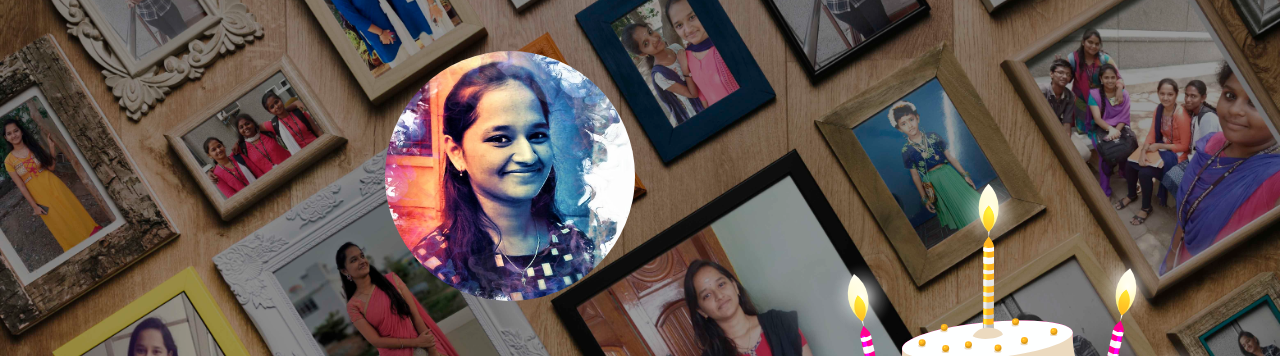
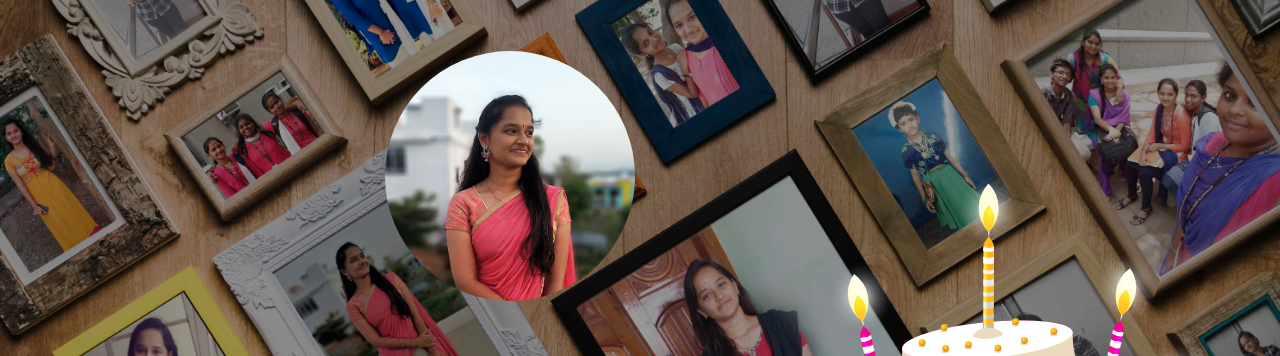
Before and after one commit to SwethaPeriappu/Tamil, a plain HTML site: page index.html in a window 1280 px wide. Shown: the part 64-420 px from the top of the page. Drawn offline with nearby package versions, Linux system fonts and the light colour scheme; some packages are replaced by stand-ins of ours; a script that the page names is missing.

Commit message:
Update index.html

```diff
--- a/index.html
+++ b/index.html
@@ -73,7 +73,7 @@
                         </div>
                         <div class="img-wrap" >
                             <div class="mainpic img-fluid" >
-                                <img src="img/No-idea1.jpeg" alt="" height="250px" width="250px">
+                                <img src="10a.jpg" alt="" height="250px" width="250px">
                             </div>
                         </div>
                         <div class="waves-wrap" >
```
